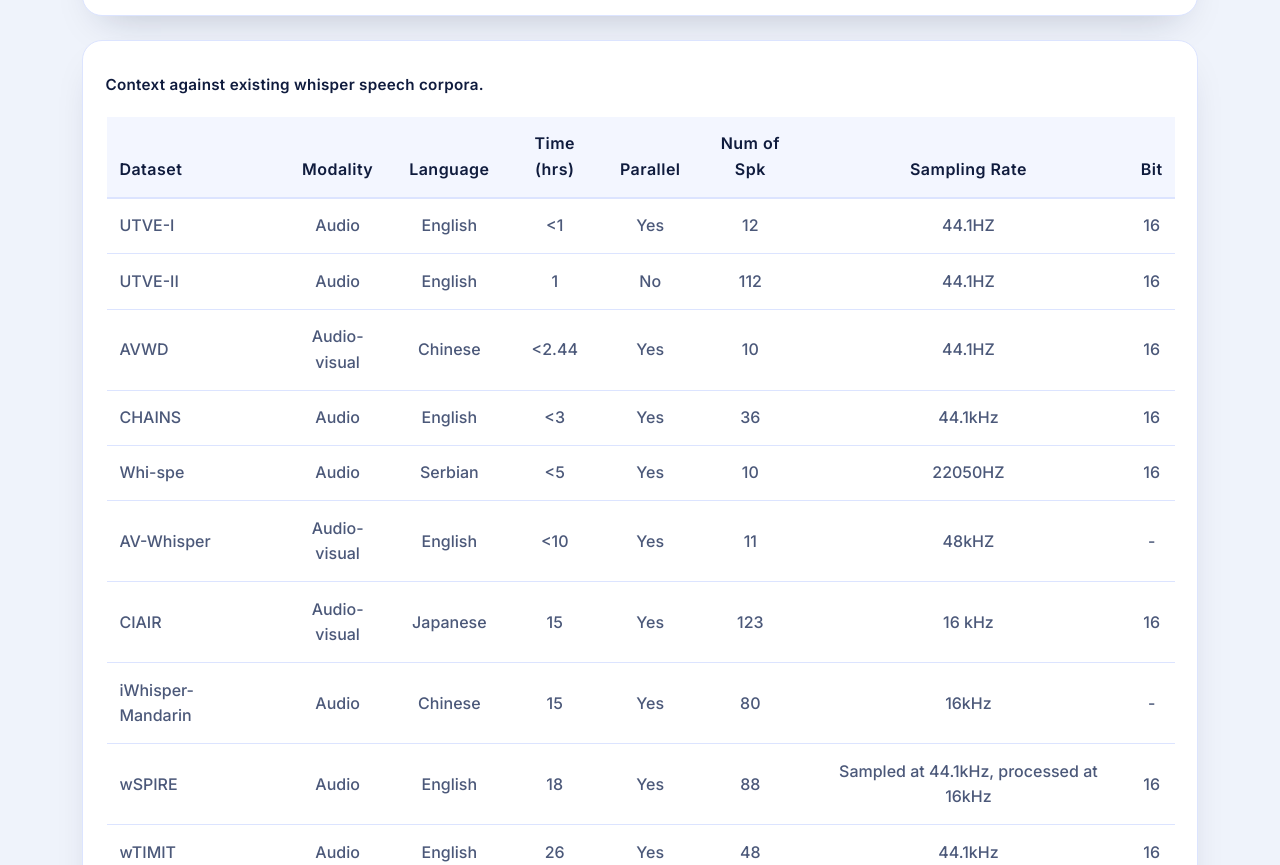
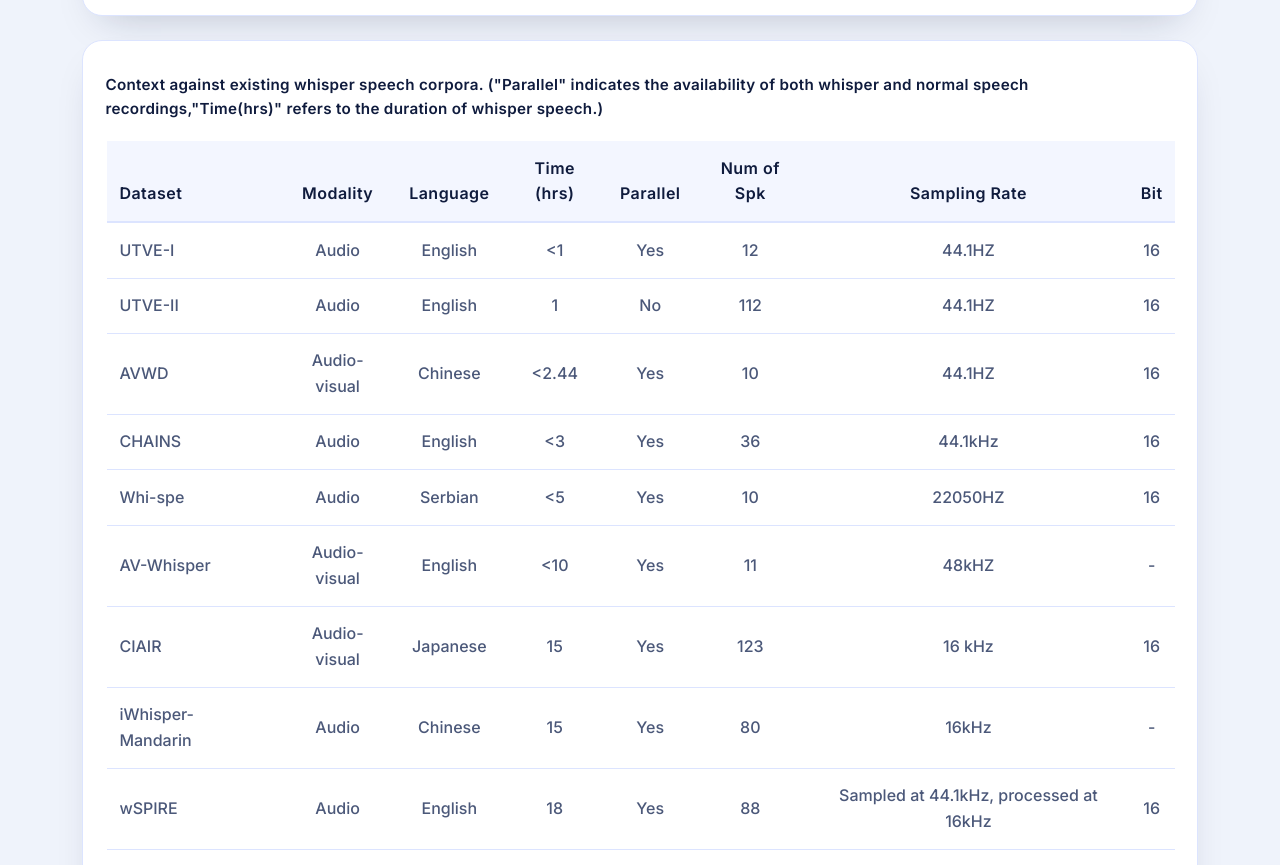
Before and after one commit to zutm/zutm.github.io, a plain HTML site: page AISHELL6-Whisper/index.html in a window 1280 px wide. Shown: the part 2229-3094 px from the top of the page. Drawn offline with nearby package versions, Linux system fonts and the light colour scheme.

Commit message:
update index.html

```diff
--- a/AISHELL6-Whisper/index.html
+++ b/AISHELL6-Whisper/index.html
@@ -257,7 +257,7 @@
         <div class="table-area mt-4">
           <div class="table-responsive">
             <table class="table table-custom align-middle text-center mb-0">
-              <caption class="table-caption">Context against existing whisper speech corpora.</caption>
+              <caption class="table-caption">Context against existing whisper speech corpora. ("Parallel" indicates the availability of both whisper and normal speech recordings,"Time(hrs)" refers to the duration of whisper speech.)</caption>
               <thead>
                 <tr>
                   <th class="text-start">Dataset</th>
```
